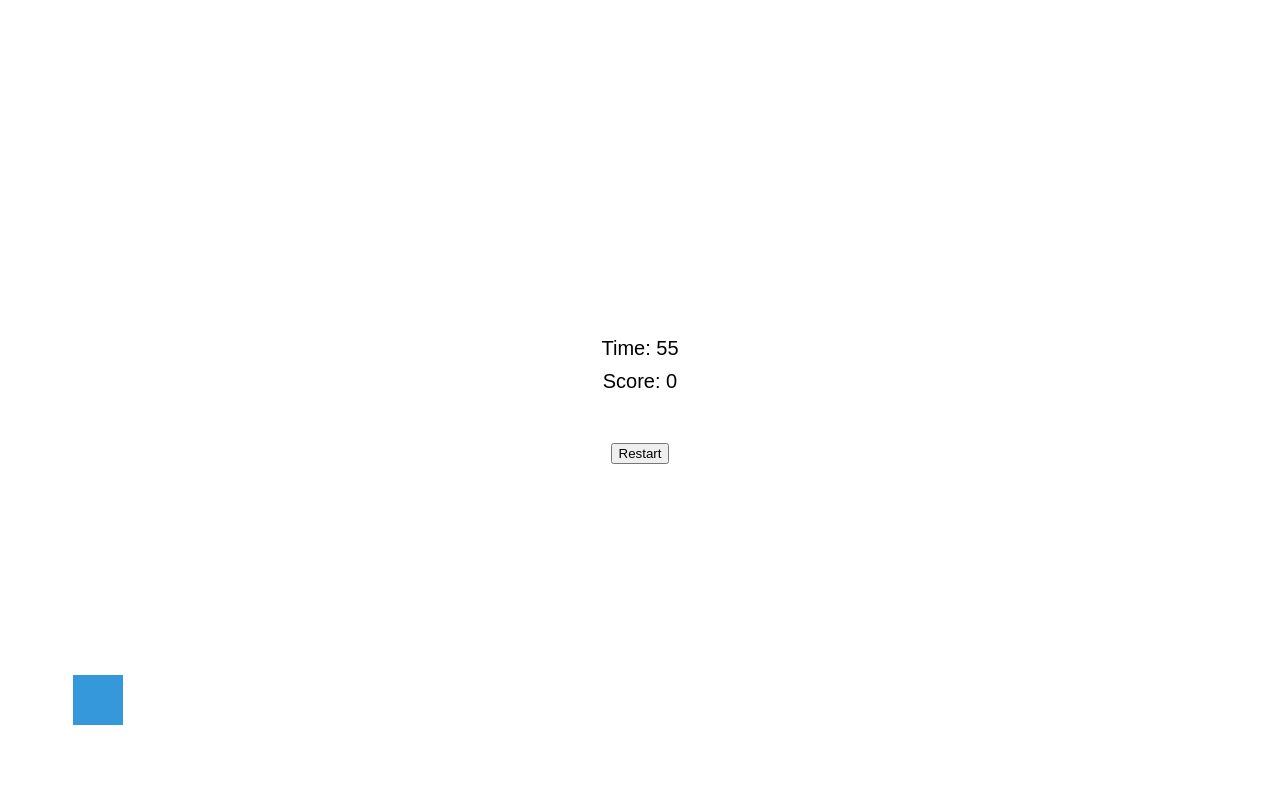
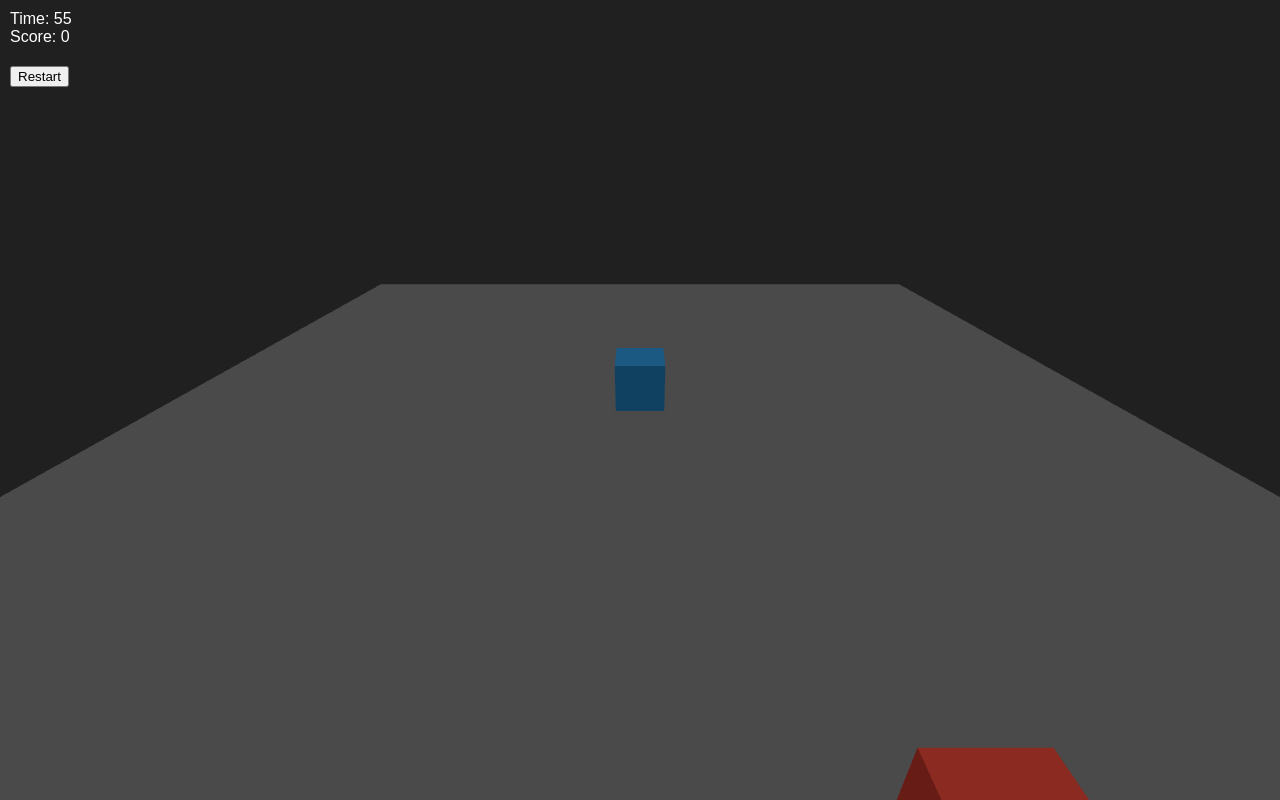
Before and after one commit to ilogini/tp, a plain HTML site: page index.html in a window 1280 px wide. Drawn offline with nearby package versions, Linux system fonts and the light colour scheme; animation ran at ten frames a second.

Commit message:
Create simple 3D game

```diff
--- a/index.html
+++ b/index.html
@@ -2,80 +2,136 @@
 <html lang="en">
 <head>
 <meta charset="UTF-8">
-<title>Simple Click Game</title>
+<title>Simple 3D Game</title>
 <style>
   body {
+    margin: 0;
+    overflow: hidden;
     font-family: Arial, sans-serif;
-    display: flex;
-    flex-direction: column;
-    align-items: center;
-    justify-content: center;
-    height: 100vh;
-    margin: 0;
   }
-  #box {
-    width: 50px;
-    height: 50px;
-    background-color: #3498db;
+  #ui {
     position: absolute;
-    cursor: pointer;
+    top: 10px;
+    left: 10px;
+    color: #fff;
+    z-index: 10;
   }
-  #score, #time {
-    font-size: 20px;
-    margin-bottom: 10px;
+  #scoreboard {
+    margin-top: 10px;
   }
   #restart {
-    margin-top: 20px;
-  }
-  #scoreboard {
-    margin-top: 20px;
+    margin-top: 10px;
   }
 </style>
 </head>
 <body>
-<div id="time">Time: 60</div>
-<div id="score">Score: 0</div>
-<div id="box"></div>
-<div id="scoreboard"></div>
-<button id="restart">Restart</button>
+<div id="ui">
+  <div id="time">Time: 60</div>
+  <div id="score">Score: 0</div>
+  <div id="scoreboard"></div>
+  <button id="restart">Restart</button>
+</div>
+<script src="https://unpkg.com/three@0.160.0/build/three.min.js"></script>
 <script>
+let scene, camera, renderer;
+let player, target;
+let keys = {};
 let score = 0;
 let timeLeft = 60;
 let timer;
 let gameActive = false;
 const scores = [];
 
-const box = document.getElementById('box');
-const scoreDisplay = document.getElementById('score');
-const timeDisplay = document.getElementById('time');
-const scoreboard = document.getElementById('scoreboard');
-const restartButton = document.getElementById('restart');
+function init() {
+  scene = new THREE.Scene();
+  scene.background = new THREE.Color(0x202020);
 
-function moveBox() {
-  const maxX = window.innerWidth - 50;
-  const maxY = window.innerHeight - 50;
-  box.style.left = Math.floor(Math.random() * maxX) + 'px';
-  box.style.top = Math.floor(Math.random() * maxY) + 'px';
+  camera = new THREE.PerspectiveCamera(75, window.innerWidth / window.innerHeight, 0.1, 1000);
+  camera.position.set(0, 5, 10);
+  camera.lookAt(0, 0, 0);
+
+  renderer = new THREE.WebGLRenderer({ antialias: true });
+  renderer.setSize(window.innerWidth, window.innerHeight);
+  document.body.appendChild(renderer.domElement);
+
+  const light = new THREE.HemisphereLight(0xffffff, 0x444444, 1);
+  scene.add(light);
+
+  const planeGeo = new THREE.PlaneGeometry(20, 20);
+  const planeMat = new THREE.MeshStandardMaterial({ color: 0x808080 });
+  const plane = new THREE.Mesh(planeGeo, planeMat);
+  plane.rotation.x = -Math.PI / 2;
+  scene.add(plane);
+
+  const playerGeo = new THREE.BoxGeometry(1, 1, 1);
+  const playerMat = new THREE.MeshStandardMaterial({ color: 0x3498db });
+  player = new THREE.Mesh(playerGeo, playerMat);
+  player.position.y = 0.5;
+  scene.add(player);
+
+  const targetGeo = new THREE.BoxGeometry(1, 1, 1);
+  const targetMat = new THREE.MeshStandardMaterial({ color: 0xe74c3c });
+  target = new THREE.Mesh(targetGeo, targetMat);
+  target.position.y = 0.5;
+  scene.add(target);
+  moveTarget();
+
+  window.addEventListener('resize', onWindowResize);
+  document.addEventListener('keydown', (e) => keys[e.code] = true);
+  document.addEventListener('keyup', (e) => keys[e.code] = false);
+
+  animate();
+  startGame();
 }
 
-function incrementScore() {
+function onWindowResize() {
+  camera.aspect = window.innerWidth / window.innerHeight;
+  camera.updateProjectionMatrix();
+  renderer.setSize(window.innerWidth, window.innerHeight);
+}
+
+function movePlayer() {
   if (!gameActive) return;
-  score += 1;
-  scoreDisplay.textContent = 'Score: ' + score;
-  moveBox();
+  const speed = 0.1;
+  if (keys['ArrowUp']) player.position.z -= speed;
+  if (keys['ArrowDown']) player.position.z += speed;
+  if (keys['ArrowLeft']) player.position.x -= speed;
+  if (keys['ArrowRight']) player.position.x += speed;
+}
+
+function moveTarget() {
+  const range = 9;
+  target.position.x = (Math.random() * 2 - 1) * range;
+  target.position.z = (Math.random() * 2 - 1) * range;
+}
+
+function checkCollision() {
+  const dist = player.position.distanceTo(target.position);
+  if (dist < 1) {
+    score += 1;
+    document.getElementById('score').textContent = 'Score: ' + score;
+    moveTarget();
+  }
+}
+
+function animate() {
+  requestAnimationFrame(animate);
+  movePlayer();
+  checkCollision();
+  renderer.render(scene, camera);
 }
 
 function startGame() {
   score = 0;
   timeLeft = 60;
   gameActive = true;
-  scoreDisplay.textContent = 'Score: 0';
-  timeDisplay.textContent = 'Time: ' + timeLeft;
-  moveBox();
+  document.getElementById('score').textContent = 'Score: 0';
+  document.getElementById('time').textContent = 'Time: ' + timeLeft;
+  moveTarget();
   clearInterval(timer);
   timer = setInterval(() => {
     timeLeft -= 1;
-    timeDisplay.textContent = 'Time: ' + timeLeft;
+    document.getElementById('time').textContent = 'Time: ' + timeLeft;
     if (timeLeft <= 0) endGame();
   }, 1000);
 }
@@ -89,14 +145,13 @@ function endGame() {
 
 function updateScoreboard() {
   const sorted = [...scores].sort((a, b) => b - a);
-  scoreboard.innerHTML = '<h3>Ranking</h3>' +
-    sorted.map((s, i) => `<div>${i + 1}. ${s}</div>`).join('');
+  const board = sorted.map((s, i) => `${i + 1}. ${s}`).join('<br>');
+  document.getElementById('scoreboard').innerHTML = '<h3>Ranking</h3>' + board;
 }
 
-box.addEventListener('click', incrementScore);
-restartButton.addEventListener('click', startGame);
+document.getElementById('restart').addEventListener('click', startGame);
 
-startGame();
+init();
 </script>
 </body>
 </html>
```
Also changed, not shown: 1 other file.
